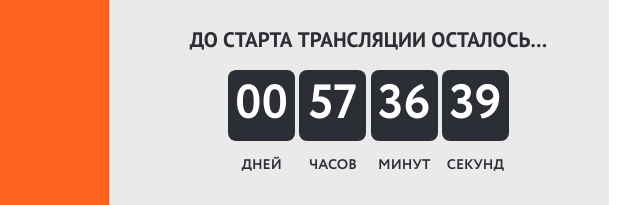
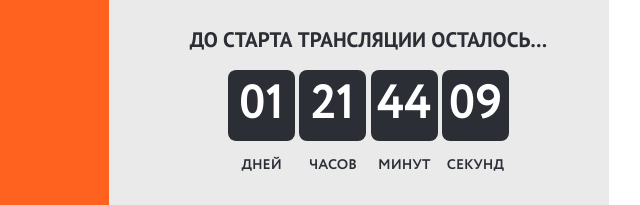
Before and after one commit to simpleil/test-task-GoldCoach, a plain HTML site: page index.html in a window 1280 px wide. Shown: the part 595-800 px from the top of the page, 531-1171 px from the left. Drawn offline with Linux system fonts and the light colour scheme.

Commit message:
final version

```diff
--- a/index.html
+++ b/index.html
@@ -62,19 +62,19 @@
 							<h4>До старта трансляции осталось…</h3>
 							<div class="timeLeft">
 								<div class="fullBlock">
-									<p class="block" id="days">00</p>
+									<p class="block" id="days">01</p>
 									<p class="title">дней</p>
 								</div>
 								<div class="fullBlock">
-									<p class="block" id="hours">59</p>
+									<p class="block" id="hours">23</p>
 									<p class="title">часов</p>
 								</div>
 								<div class="fullBlock">
-									<p class="block" id="minutes">00</p>
+									<p class="block" id="minutes">07</p>
 									<p class="title">минут</p>
 								</div>
 								<div class="fullBlock">
-									<p class="block" id="seconds">00</p>
+									<p class="block" id="seconds">30</p>
 									<p class="title">секунд</p>
 								</div>
 							</div>
```
